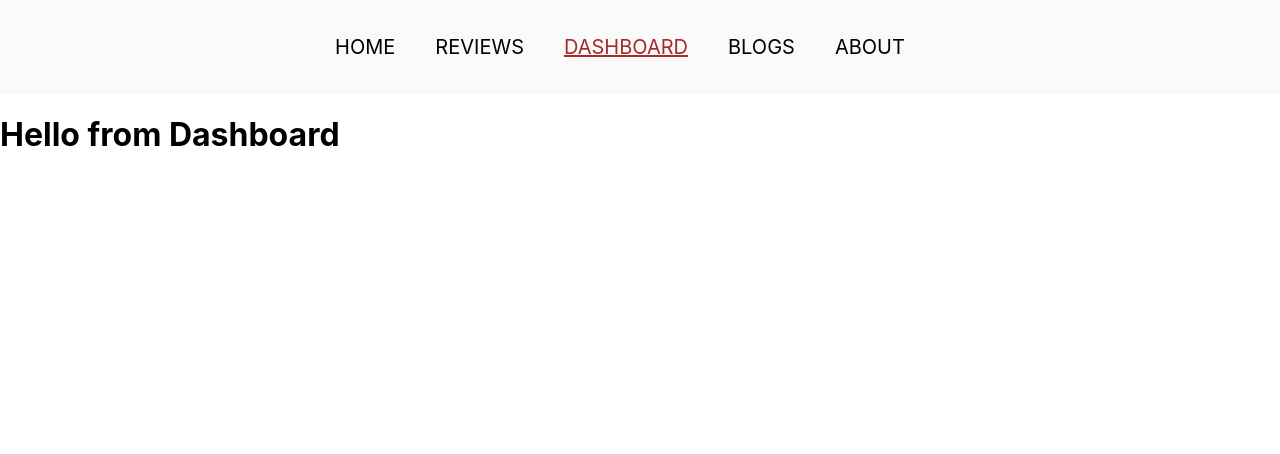
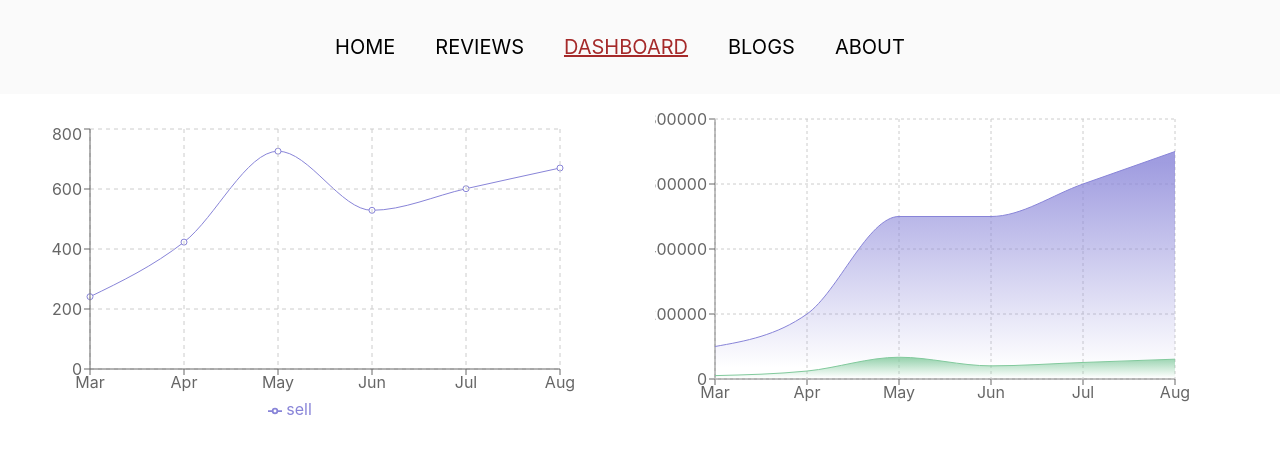
Before and after one commit to almaskhanzz/product-analysis-website, a React (Create React App) app: page /dashboard in a window 1280 px wide. Shown: the top 454 px of the page. Built offline with nearby package versions, Linux system fonts and the light colour scheme.

Commit message:
dashboard updated(line chart & area chart)

```diff
--- a/src/Components/DashBoard/DashBoard.css
+++ b/src/Components/DashBoard/DashBoard.css
@@ -0,0 +1,15 @@
+.dashBoard-container {
+    margin-top: 30px;
+    margin-left: 30px;
+    display: grid;
+    grid-template-columns: repeat(2, 1fr);
+}
+
+.line-chart {
+    padding-bottom: 20px;
+    margin-right: 30px;
+}
+
+.area-chart {
+    margin-top: -15px;
+}
--- a/src/Components/DashBoard/DashBoard.js
+++ b/src/Components/DashBoard/DashBoard.js
@@ -1,9 +1,46 @@
-import React from 'react';
+import React, { useEffect, useState } from 'react';
+import { Area, AreaChart, CartesianGrid, Legend, Line, LineChart, Tooltip, XAxis, YAxis } from 'recharts';
 import './DashBoard.css';
 const DashBoard = () => {
+    const [charts, setCharts] = useState([]);
+    useEffect(() => {
+        fetch('data.json')
+            .then(res => res.json())
+            .then(data => setCharts(data))
+    }, []);
     return (
-        <div>
-            <h1>Hello from Dashboard</h1>
+        <div className='dashBoard-container'>
+            <div className='line-chart'>
+                <LineChart width={550} height={300} data={charts} margin={{ top: 5, right: 20, bottom: 5, left: 0 }}>
+                    <Line type="monotone" dataKey={'sell'} stroke="#8884d8"></Line>
+                    <CartesianGrid stroke="#ccc" strokeDasharray="4 4" />
+                    <XAxis dataKey={'month'} />
+                    <YAxis />
+                    <Tooltip />
+                    <Legend />
+                </LineChart>
+            </div>
+            <div className='area-chart'>
+                <AreaChart width={550} height={300} data={charts} margin={{ top: 10, right: 30, left: 0, bottom: 0 }}>
+                    <defs>
+                        <linearGradient id="colorUv" x1="0" y1="0" x2="0" y2="1">
+                            <stop offset="5%" stopColor="#8884d8" stopOpacity={0.8} />
+                            <stop offset="95%" stopColor="#8884d8" stopOpacity={0} />
+                        </linearGradient>
+                        <linearGradient id="colorPv" x1="0" y1="0" x2="0" y2="1">
+                            <stop offset="5%" stopColor="#82ca9d" stopOpacity={0.8} />
+                            <stop offset="95%" stopColor="#82ca9d" stopOpacity={0} />
+                        </linearGradient>
+                    </defs>
+                    <XAxis dataKey={'month'} />
+                    <YAxis />
+                    <CartesianGrid strokeDasharray="3 3" />
+                    <Tooltip />
+                    <Area type="monotone" dataKey="investment" stroke="#8884d8" fillOpacity={1} fill="url(#colorUv)" />
+                    <Area type="monotone" dataKey="revenue" stroke="#82ca9d" fillOpacity={1} fill="url(#colorPv)" />
+                </AreaChart>
+            </div>
+
         </div>
     );
 };
--- a/src/Components/Home/Home.css
+++ b/src/Components/Home/Home.css
@@ -108,7 +108,8 @@ h3 {
 
 .btn button {
     font-size: 20px;
-    padding: 10px 20px;
+    padding: 13px 40px;
+    margin-top: 15px;
     border: none;
     border-radius: 10px;
     background-color: #bbdfeb;
--- a/src/Components/Reviews/Reviews.css
+++ b/src/Components/Reviews/Reviews.css
@@ -0,0 +1,7 @@
+.review-container {
+    margin-bottom: 50px;
+}
+
+.review-length {
+    text-align: center;
+}
--- a/src/Components/Reviews/Reviews.js
+++ b/src/Components/Reviews/Reviews.js
@@ -4,6 +4,8 @@ import './Reviews.css';
 const Reviews = () => {
     const [reviews, setReviews] = useReviews();
     return (
+        <div className='review-container'>
+            <h1 className='review-length'>Our Customer Reviews({reviews.length})</h1>
             <div className='review-card'>
                 {
                     reviews.map(review =>
@@ -19,6 +21,8 @@ const Reviews = () => {
                         </div>)
                 }
             </div>
+        </div>
+
     );
 };
 
```
Also changed, not shown: public/logo192.png (added). Lines whose indentation alone changed are shown as unchanged.
